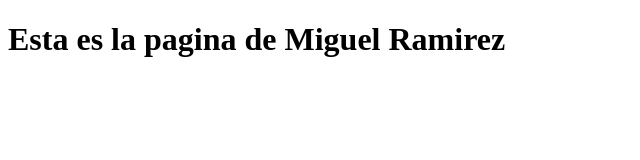
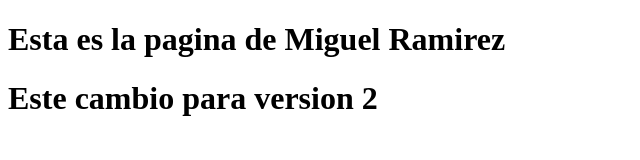
Before and after one commit to MiguelAngelRamirezGutierrez/mi-pagina-web, a plain HTML site: page index.html in a window 1280 px wide. Shown: the whole page, without its empty margins (0-640 px from the left). Drawn offline with Linux system fonts and the light colour scheme.

Commit message:
version 2

```diff
--- a/index.html
+++ b/index.html
@@ -7,5 +7,6 @@
 </head>
 <body>
     <h1>Esta es la pagina de Miguel Ramirez</h1>
+    <h1>Este cambio para version 2</h1>
 </body>
 </html>
```
